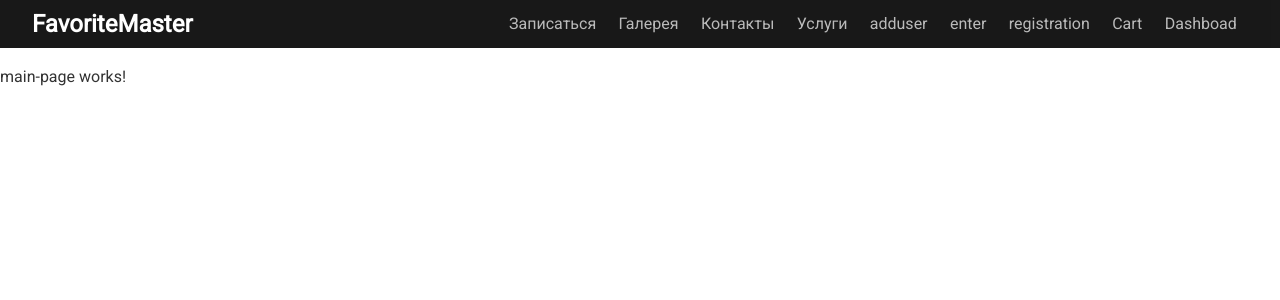
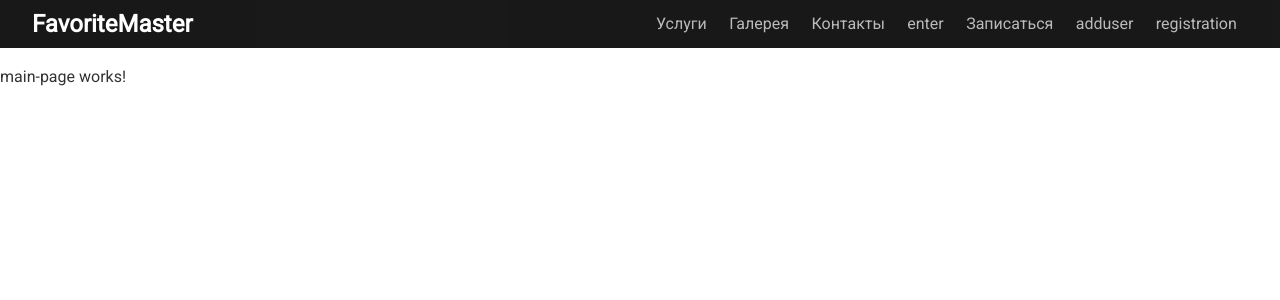
Before and after one commit to bugaenkoey/FM, an Angular app: page / in a window 1280 px wide. Shown: the top 300 px of the page. Built offline with nearby package versions, Linux system fonts and the light colour scheme.

Commit message:
main-layout moved the linkes

```diff
--- a/src/app/admin/dashboard-page/dashboard-page.component.html
+++ b/src/app/admin/dashboard-page/dashboard-page.component.html
@@ -1,6 +1 @@
 <p>dashboard-page works! ADMIN</p>
-
-
-<!-- <div>
-    <p *ngFor="let item of items; let i = index">{{i+1}}.{{item}}</p>
-</div> -->
--- a/src/app/admin/dashboard-page/dashboard-page.component.ts
+++ b/src/app/admin/dashboard-page/dashboard-page.component.ts
@@ -6,7 +6,6 @@ import { Component, OnInit } from '@angular/core';
   styleUrls: ['./dashboard-page.component.scss']
 })
 export class DashboardPageComponent implements OnInit {
-  // items =["Tom", "Bob", "Sam", "Bill"];
   constructor() { }
 
   ngOnInit(): void {
--- a/src/app/shared/main-layout/main-layout.component.html
+++ b/src/app/shared/main-layout/main-layout.component.html
@@ -2,34 +2,41 @@
   <h2>FavoriteMaster</h2>
 
   <ul>
+    <li routerLinkActive="Active">
+      <a [routerLink]="['services']">Услуги</a>
+    </li>
+
+    <li routerLinkActive="Active">
+      <a [routerLink]="['gallery']">Галерея</a>
+    </li>
+
+    <li routerLinkActive="Active">
+      <a [routerLink]="['contacts']">Контакты</a>
+    </li>
+
+    <li routerLinkActive="Active">
+      <a [routerLink]="['enter']">enter</a>
+    </li>
+
     <li routerLinkActive="active">
       <a [routerLink]="['addorder']">Записаться</a>
     </li>
 
     <li routerLinkActive="Active">
-            <a [routerLink]="['gallery']">Галерея</a>
-        </li>
-        <li routerLinkActive="Active">
-            <a [routerLink]="['contacts']">Контакты</a>
-        </li>
-        <li routerLinkActive="Active">
-            <a [routerLink]="['services']">Услуги</a>
-        </li>
-        <li routerLinkActive="Active">
       <a [routerLink]="['adduser']">adduser</a>
     </li>
-        <li routerLinkActive="Active">
-            <a [routerLink]="['enter']">enter</a>
-        </li>
+
     <li routerLinkActive="Active">
       <a [routerLink]="['registration']">registration</a>
     </li>
-        <li routerLinkActive="Active">
+
+    <!-- <li routerLinkActive="Active">
             <a [routerLink]="['/cart']">Cart</a>
         </li>
+
         <li routerLinkActive="active">
             <a [routerLink]="['/dashboard']">Dashboad</a>
-          </li>
+          </li> -->
   </ul>
 </nav>
 <router-outlet></router-outlet>
```
Lines whose indentation alone changed are shown as unchanged.
